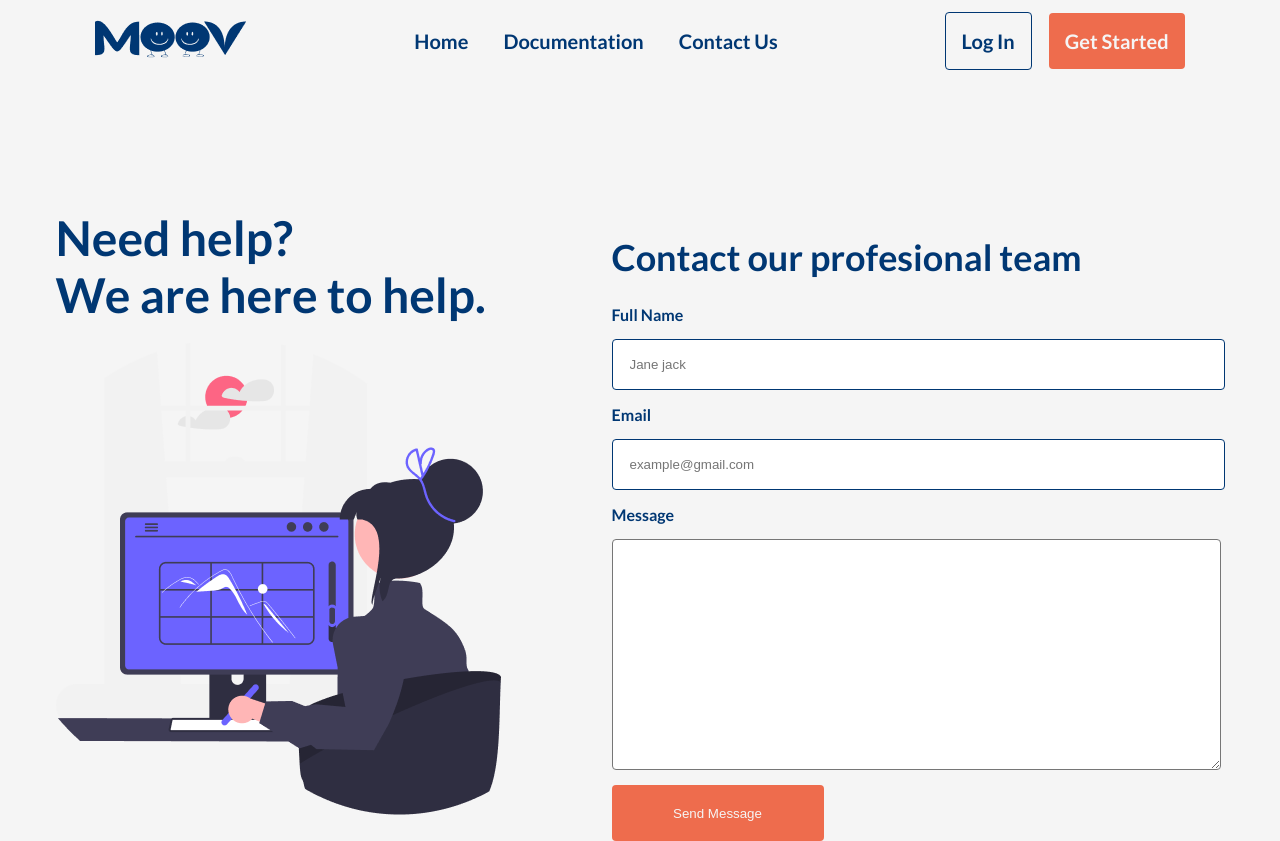
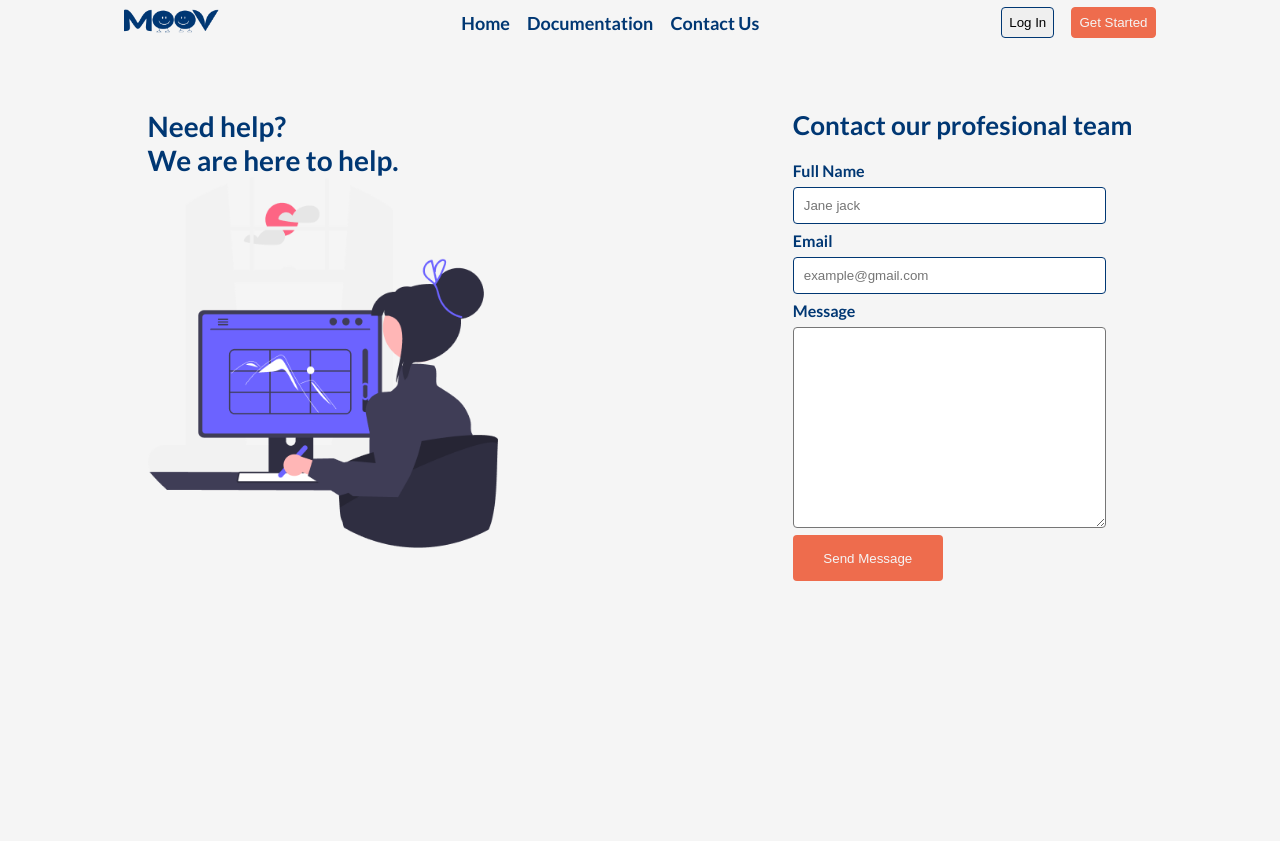
Before and after one commit to zuri-training/Animation-Library---Team-92-Repo, a Django app: template moov_website/templates/accounts/contact.html in a window 1280 px wide. After the commit the page ends 581 px from the top, so only its background shows below. Run offline with Django 4.2, Linux system fonts and the light colour scheme; the template is opened without the code that fills it, so the values that code supplies are empty.

Commit message:
made some changes to the html and made it responsive to tablet screens and 375px

```diff
--- a/moov_website/static/css/contact.css
+++ b/moov_website/static/css/contact.css
@@ -10,7 +10,8 @@ body {
     background-color: #F5F5F5;
 }
 .wrapper {
-    height: 100vh;
+    width: 100;
+    /* height: 100%; */
 }
 
 /* header styling starts here */
@@ -19,7 +20,7 @@ body {
     display: flex;
     justify-content: space-around;
     align-items: center;
-    padding: 20px;
+    padding: 10px;
 }
 
 .header a {
@@ -27,28 +28,31 @@ body {
     font-family: 'Lato';
     font-style: normal;
     font-size: 20px;
+    cursor: pointer;
 }
 
 .contact {
     font-family: 'Lato';
     font-style: normal;
     font-weight: 900;
-    font-size: 20px;
     color: #003773;
+    cursor: pointer;
 }
 
 .log {
     border: 1px solid #003773;
     border-radius: 4px;
-    width: 145px;
     margin-right: 14px;
+    padding: 7px;
+    cursor: pointer;
 }
 
 .start {
     background: #EE6C4D;
     border-radius: 4px;
     color: #F5F5F5;
-    width: 212px;
+    padding: 7px;
+    border: 1px solid #EE6C4D;cursor: pointer;
 }
 
 /* header styling ends here */
@@ -58,18 +62,20 @@ body {
 .section {
     display: flex;
     justify-content: space-around;
-    margin: 8em auto;
+    margin: 4em auto;
 }
 
 h3 {
     font-family: 'Lato';
     font-style: normal;
     font-weight: 700;
-    font-size: 48px;
+    font-size: 38px;
+    cursor: pointer;
 }
 
 .imagetext {
-    margin: 20px 0;
+    margin-top: 20px 0;
+    width: 470px;
 }
 
 p {
@@ -77,11 +83,8 @@ p {
     font-style: normal;
     font-weight: 400;
     font-size: 36px;
-    margin: 26px 0;
-}
-
-label {
-    display: block;
+    margin-bottom: 26px;
+    cursor: pointer;
 }
 
 fieldset {
@@ -94,7 +97,8 @@ input {
     width: 613px;
     border-radius: 4px;
     border: 1px solid #003773;
-    margin: 15px 0;
+    margin: 10px 0;
+    cursor: pointer;
 }
 
 textarea {
@@ -102,10 +106,11 @@ textarea {
     width: 609px;
     height: 231px;
     border-radius: 4px;
-    margin: 15px 0;
+    margin-bottom: 15px;
+    margin: 10px 0;
 }
 
-button {
+.sm-btn {
     background: #EE6C4D;
     border-radius: 4px;
     color: #F5F5F5;
@@ -114,6 +119,147 @@ button {
     left: 732px;
     top: 807px;
     border: none;
+    cursor: pointer;
 }
 
 /* section styling ends here */
+
+
+@media (min-width: 833px) and (max-width: 1280px) {
+    .page-logo {
+        width: 95px;
+    }
+    .header {
+        padding: 7px;
+    }
+
+    .header a {
+        padding: 7px;
+        font-size: 18px;
+    }
+    .section {
+        display: flex;
+        justify-content: space-around;
+        margin: 4em auto;
+    }
+
+    h3 {
+        font-size: 28px;
+    }
+
+    .imagetext {
+        margin-top: 20px 0;
+        width: 350px;
+    }
+    input {
+        display: block;
+        padding: 10px;
+        width: 313px;
+        border-radius: 4px;
+        border: 1px solid #003773;
+        margin: 7px 0;
+    }
+
+    textarea {
+        display: block;
+        width: 313px;
+        height: 201px;
+        border-radius: 4px;
+        margin-bottom: 15px;
+        margin: 7px 0;
+    }
+
+    p {
+        font-size: 26px;
+        margin-bottom: 20px;
+    }
+
+    .sm-btn {
+        width: 150px;
+        height: 46px;
+        left: 732px;
+        top: 807px;
+        border: none;
+    }
+}
+
+@media (width: 375px) {
+
+    .page-logo {
+        width: 95px;
+        margin-bottom: 7px;
+        cursor: pointer;
+    }
+    .header {
+        flex-direction: column;
+        align-items: center;
+        cursor: pointer;
+    }
+
+    .header a {
+        font-size: 18px;
+        cursor: pointer;
+    }
+    .section {
+        display: flex;
+        flex-direction: column;
+        align-items: center;
+        justify-content: center;
+        margin: 4em auto;
+    }
+
+    h3 {
+        font-size: 28px;
+        cursor: pointer;
+    }
+    .log {
+        padding: 7px;
+        margin-top: 5px;
+        cursor: pointer;
+    }
+
+    .start {
+        padding: 7px;
+        border: 1px solid #EE6C4D;
+        margin-top: 17px;
+        cursor: pointer;
+    }
+    .imagetext {
+        margin-top: 20px 0;
+        width: 157px;
+        text-align: center;
+    }
+    input {
+        display: block;
+        padding: 10px;
+        width: 300px;
+        margin: 7px 0;
+        cursor: pointer;
+    }
+
+    textarea {
+        display: block;
+        width: 300px;
+        height: 101px;
+        border-radius: 4px;
+        margin-bottom: 15px;
+        margin: 7px 0;
+        cursor: pointer;
+    }
+
+    p {
+        font-size: 22px;
+        margin-bottom: 20px;
+        margin-top: 15px;
+        cursor: pointer;
+    }
+
+    .sm-btn {
+        width: 150px;
+        height: 46px;
+        left: 732px;
+        top: 807px;
+        border: none;
+        cursor: pointer;
+    }
+}
--- a/moov_website/templates/accounts/contact.html
+++ b/moov_website/templates/accounts/contact.html
@@ -12,7 +12,7 @@
     <div class="wrapper">
         <div class="header">
             <nav>
-                <img src="/Animation-Library---Team-92-Repo/moov_website/static/images/MOOV.png" alt="moov logo">
+                <img src="/Animation-Library---Team-92-Repo/moov_website/static/images/MOOV.png" alt="moov logo" class="page-logo">
             </nav>
             <nav>
                 <a>Home</a>
@@ -20,8 +20,8 @@
                 <a class="contact">Contact Us</a>
             </nav>
             <nav>
-                <a class="log">Log In</a>
-                <a class="start">Get Started</a>
+                <button class="log">Log In</button>
+                <button class="start">Get Started</button>
             </nav>
         </div>
 
@@ -43,7 +43,7 @@
                     <label for="message">Message</label>
                     <textarea id="message"></textarea>
                 </fieldset>
-                <button type="submit">Send Message</button>
+                <button  class="sm-btn" type="submit">Send Message</button>
             </form>
         </div>
 
```
